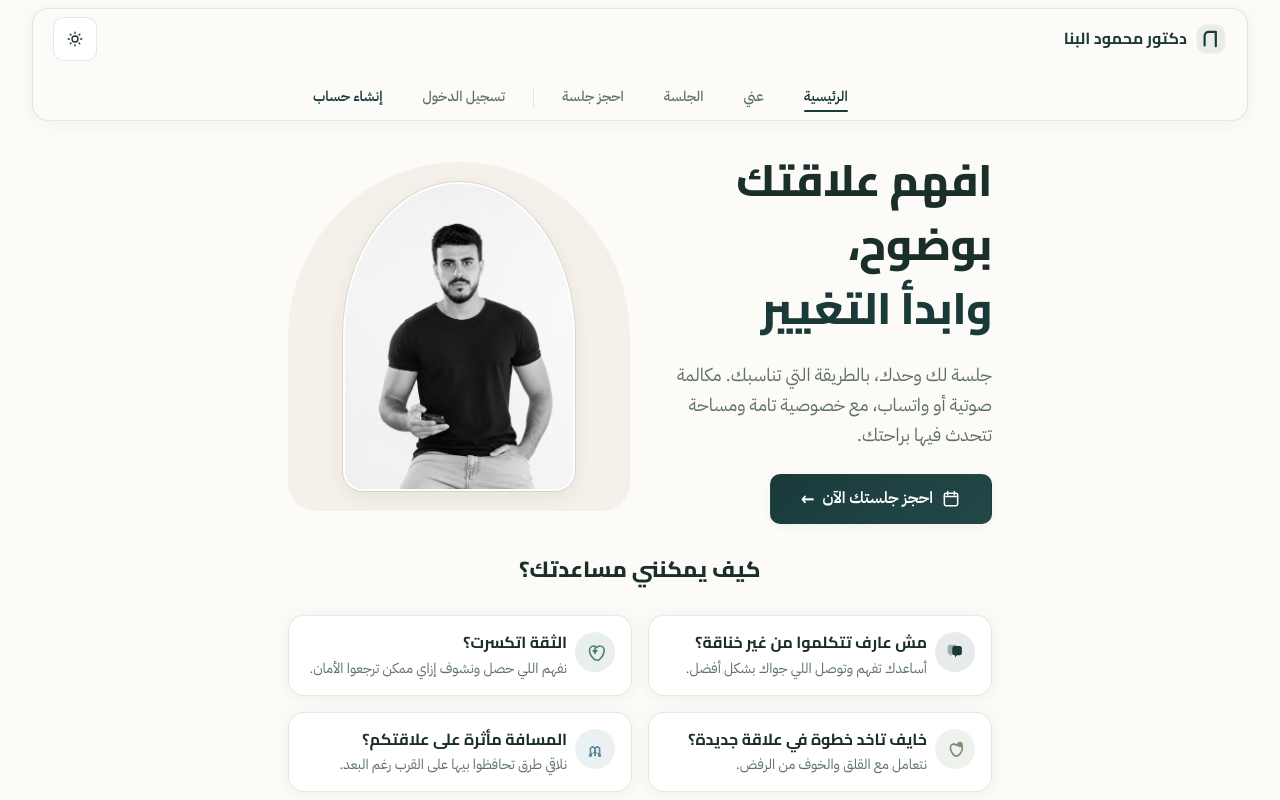
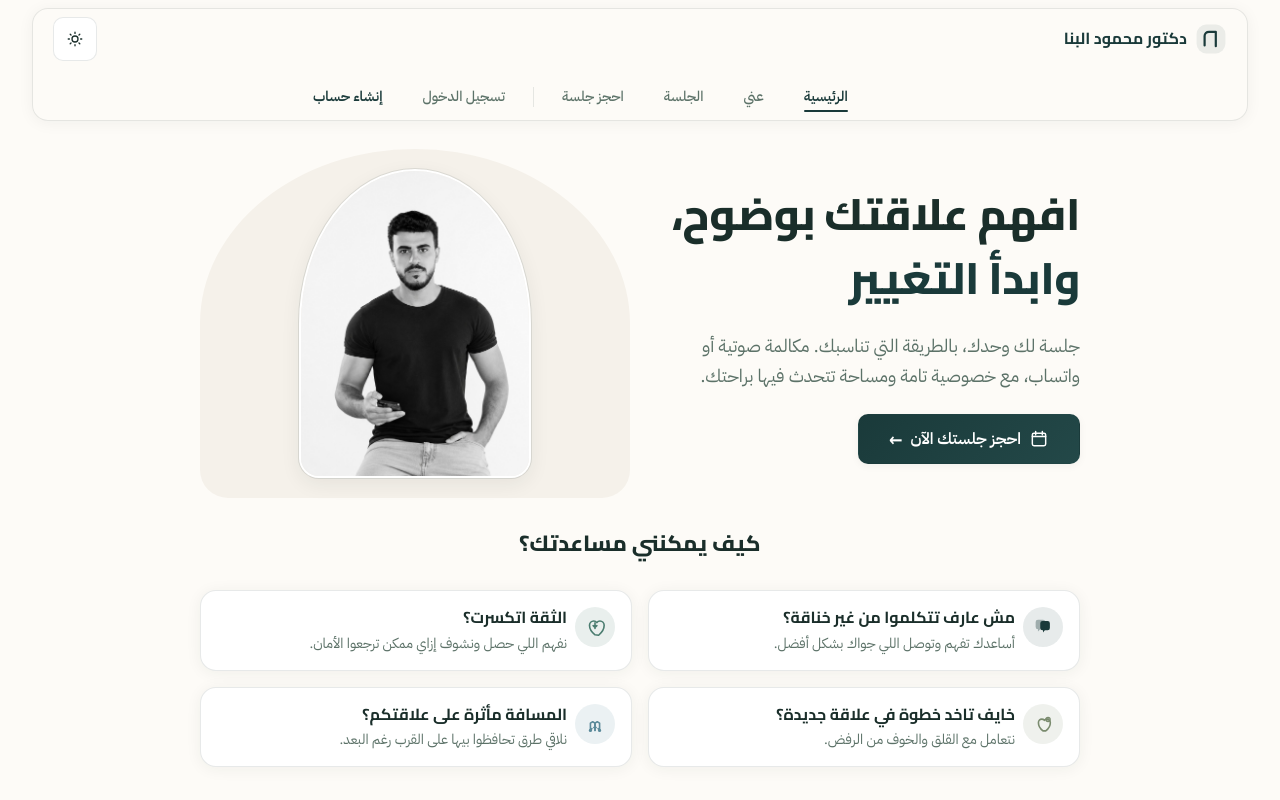
Before and after one commit to MohamedMamdoouh/shora-consulting-platform, an Angular app in the folder src/frontend/: page / in a window 1280 px wide. Shown: the top 800 px of the page. Built offline with nearby package versions, Linux system fonts and the light colour scheme; no server answers.

Commit message:
Limit Dependabot to major updates, adjust keep-alive cron, widen content max width.

```diff
--- a/src/frontend/src/app/shared/styles/_tokens.scss
+++ b/src/frontend/src/app/shared/styles/_tokens.scss
@@ -159,7 +159,7 @@
   --shadow-card-hover: 0 8px 28px rgba(26, 46, 42, 0.1);
 
   /* Layout */
-  --content-max: 44rem;
+  --content-max: 55rem;
   --content-wide: 58rem;
   --content-full: 76rem;
   --header-height: 3.75rem;
```
